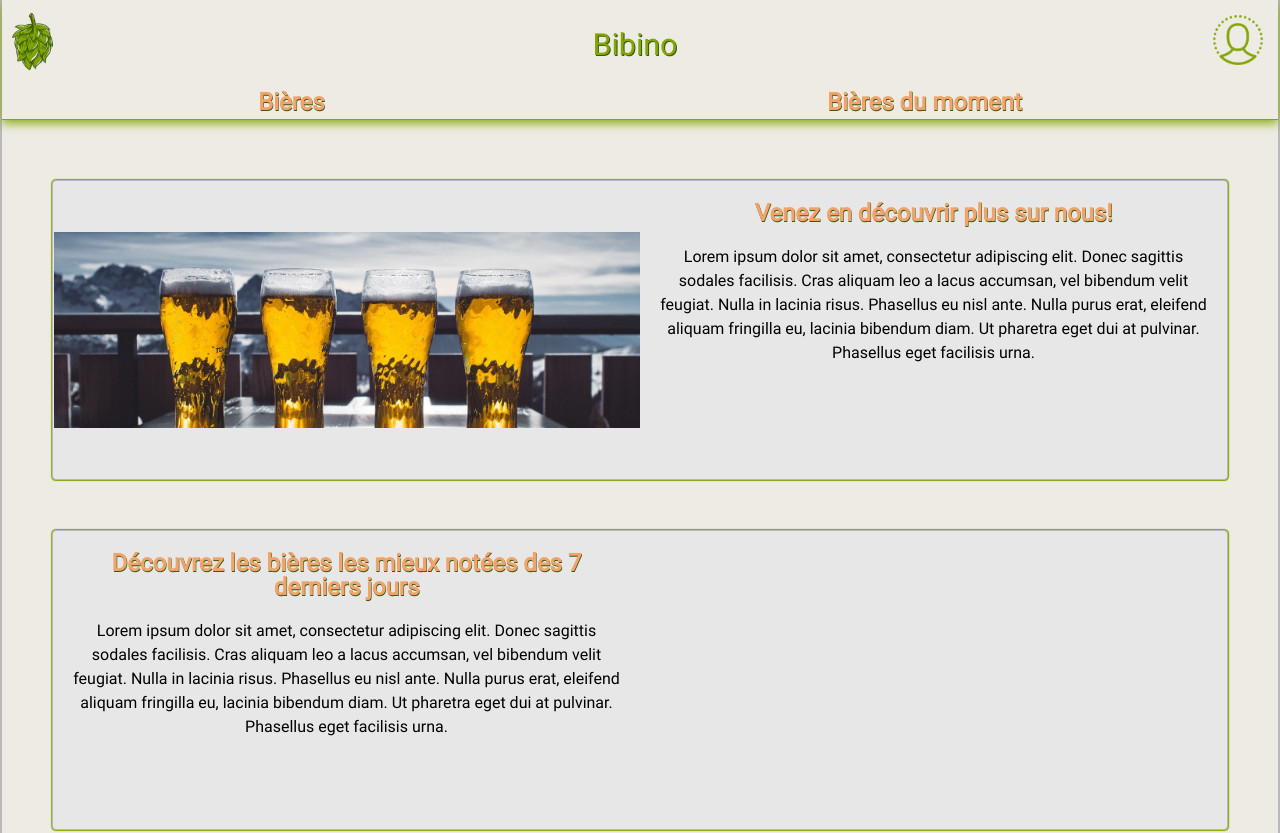
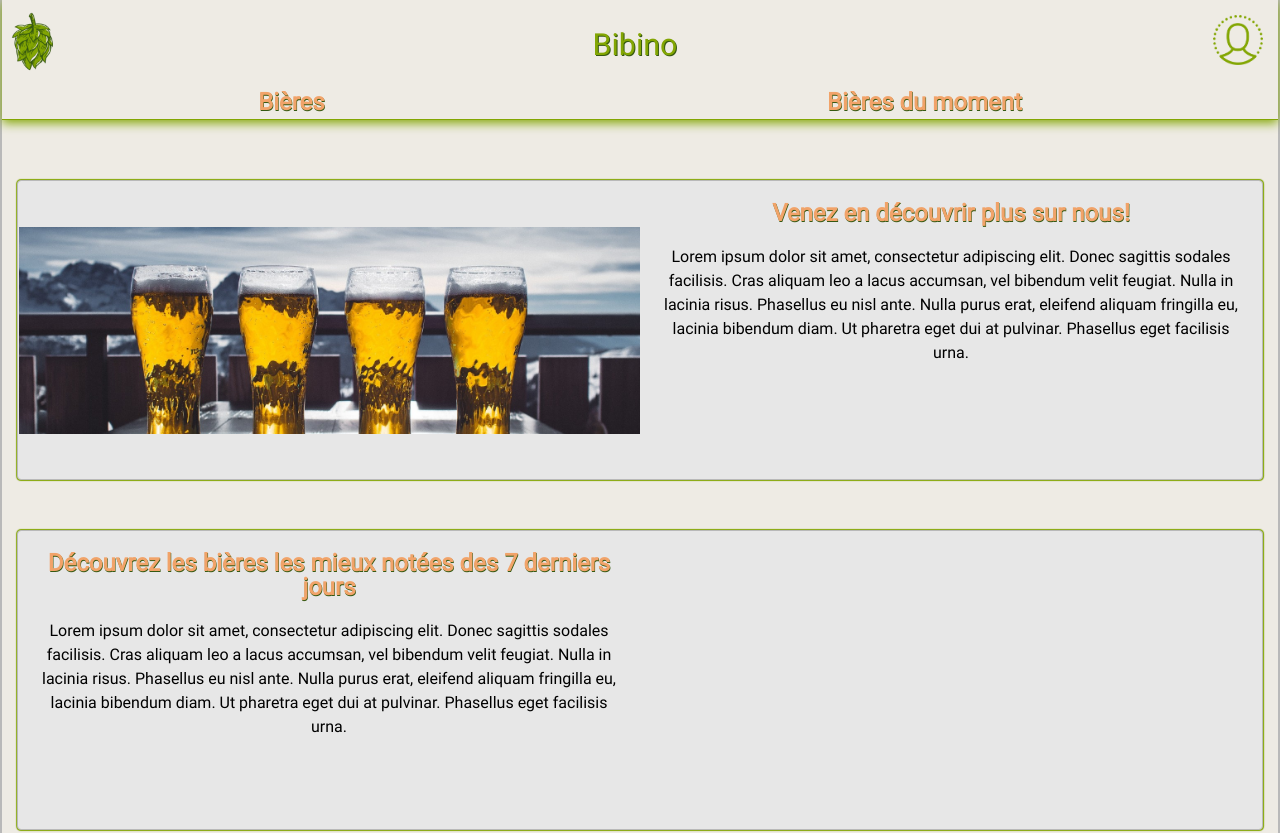
Before and after one commit to Nicolas-Verbaere/Bibino_Back, a React (Create React App) app: page / in a window 1280 px wide. Shown: the top 833 px of the page. Built offline with nearby package versions, Linux system fonts and the light colour scheme.

Commit message:
component main ok

```diff
--- a/src/components/App.js
+++ b/src/components/App.js
@@ -1,18 +1,16 @@
 import logo from "../assets/img/logo_bibino.png";
 import iconProfil from "../assets/img/icone_profil.png";
-import imgApropos from "../assets/img/articleapropos.jpg";
+
+
+import Main from './Main/Main'
 
 import './App.scss';
 
-function App() {
+const App = () => {
   return (
     <div className="App">
       <header className="header">
         <section className="top_header">
-          {/* <figcaption className="top_header_logo">
-            <img className="top_header_logo-png" src={logo} alt="" />
-            <h1 className="top_header_logo-title">Bibino</h1>
-          </figcaption> */}
           <img className="top_header-logo" src={logo} alt="" />
           <h1 className="top_header-title">Bibino</h1>
           <img className="top_header-profil" src={iconProfil} alt="profil"></img>
@@ -23,32 +21,7 @@ function App() {
         </nav>
       </header>
 
-      <main className="main">
-        <article className="main_article">
-          <img className="main_article-img" src={imgApropos} alt="" />
-          <div className="main_article_rightside">
-           <h2 className="main_article_rightside-title">Venez en découvrir plus sur nous!</h2>
-           <p className="main_article_rightside-content">Lorem ipsum dolor sit amet, consectetur adipiscing elit. Donec sagittis sodales facilisis. Cras aliquam leo a lacus accumsan, vel bibendum velit feugiat. Nulla in lacinia risus. Phasellus eu nisl ante. Nulla purus erat, eleifend aliquam fringilla eu, lacinia bibendum diam. Ut pharetra eget dui at pulvinar. Phasellus eget facilisis urna.</p>
-          </div>
-
-        </article>
-
-        <article className="main_article">
-          <img src="#" alt="" />
-          <div className="main_article_rightside">
-           <h2 className="main_article_rightside-title">Découvrez les bières les mieux notées des 7 derniers jours</h2>
-           <p className="main_article_rightside-content">Lorem ipsum dolor sit amet, consectetur adipiscing elit. Donec sagittis sodales facilisis. Cras aliquam leo a lacus accumsan, vel bibendum velit feugiat. Nulla in lacinia risus. Phasellus eu nisl ante. Nulla purus erat, eleifend aliquam fringilla eu, lacinia bibendum diam. Ut pharetra eget dui at pulvinar. Phasellus eget facilisis urna.</p>
-          </div>
-        </article>
-
-        <article className="main_article">
-          <img src="#" alt="" />
-          <div className="main_article_rightside">
-           <h2 className="main_article_rightside-title">Découvrez la liste de bière et leur avis</h2>
-           <p className="main_article_rightside-content">Lorem ipsum dolor sit amet, consectetur adipiscing elit. Donec sagittis sodales facilisis. Cras aliquam leo a lacus accumsan, vel bibendum velit feugiat. Nulla in lacinia risus. Phasellus eu nisl ante. Nulla purus erat, eleifend aliquam fringilla eu, lacinia bibendum diam. Ut pharetra eget dui at pulvinar. Phasellus eget facilisis urna.</p>
-          </div>
-        </article>
-      </main>
+      <Main/>
 
       <footer className="footer">
         <p className="footer-copyright">Copyright © 2022 Bibino - Tous droits réservés</p>
--- a/src/components/App.scss
+++ b/src/components/App.scss
@@ -65,55 +65,7 @@
   margin-right: 10px;
 }
 
-// CSS MAIN
 
-.main {
-  padding: 10px 50px 10px 50px;
-}
-
-.main_article {
-  background-color: #E7E7E7;
-  min-height: 300px;
-  margin: 50px 0;
-  border: 1px solid $color-junction;
-  display: flex;
-  border-radius: 4px;
-  box-shadow: 0.1px 0.1px 1px 1px $color-green-medium;
-
-}
-
-.main_article:hover {
-  box-shadow: 1px 1px 3px 1px $color-green-medium;
-
-  // &._rightside-title:hover {
-  //   color: $color-green-medium;
-  // }
-}
-
-.main_article-img {
-  width: 50%;
-  object-fit: contain;
-  padding-left: 1px;
-}
-
-.main_article_rightside {
-  display: flex;
-  flex-direction: column;
-  width: 50%;
-  padding: 20px
-}
-
-.main_article_rightside-title{
-  margin-bottom: 20px;
-  font-size: 1.5rem;
-  font-weight: bold;
-  color: $color-text-orange;
-  text-shadow:  0.5px 0.5px $color-green-dark
-}
-
-.main_article_rightside-content {
-  line-height: 1.5rem;
-}
 
 // CSS FOOTER
 .footer {
--- /dev/null
+++ b/src/components/Main/ArticleAPropos/ArticleAPropos.js
@@ -0,0 +1,16 @@
+import React from 'react';
+import imgApropos from "../../../assets/img/articleapropos.jpg";
+
+function ArticleAPropos () {
+
+    return (
+        <article className="main_article">
+        <img className="main_article-img" src={imgApropos} alt="" />
+        <div className="main_article_rightside">
+            <h2 className="main_article_rightside-title">Venez en découvrir plus sur nous!</h2>
+            <p className="main_article_rightside-content">Lorem ipsum dolor sit amet, consectetur adipiscing elit. Donec sagittis sodales facilisis. Cras aliquam leo a lacus accumsan, vel bibendum velit feugiat. Nulla in lacinia risus. Phasellus eu nisl ante. Nulla purus erat, eleifend aliquam fringilla eu, lacinia bibendum diam. Ut pharetra eget dui at pulvinar. Phasellus eget facilisis urna.</p>
+        </div>
+    </article>
+    )
+}
+export default React.memo(ArticleAPropos);
--- /dev/null
+++ b/src/components/Main/ArticleTopBeers/ArticleTopBeers.js
@@ -0,0 +1,14 @@
+import React from 'react';
+
+function ArticleTopBeers () {
+    return(
+    <article className="main_article">
+    <img src="#" alt="" />
+    <div className="main_article_rightside">
+        <h2 className="main_article_rightside-title">Découvrez les bières les mieux notées des 7 derniers jours</h2>
+        <p className="main_article_rightside-content">Lorem ipsum dolor sit amet, consectetur adipiscing elit. Donec sagittis sodales facilisis. Cras aliquam leo a lacus accumsan, vel bibendum velit feugiat. Nulla in lacinia risus. Phasellus eu nisl ante. Nulla purus erat, eleifend aliquam fringilla eu, lacinia bibendum diam. Ut pharetra eget dui at pulvinar. Phasellus eget facilisis urna.</p>
+    </div>
+    </article>
+    )
+}
+export default React.memo(ArticleTopBeers);
--- /dev/null
+++ b/src/components/Main/Main.js
@@ -0,0 +1,17 @@
+import React from 'react';
+
+import ArticleAPropos from "./ArticleAPropos/ArticleAPropos"
+import ArticleTopBeers from "./ArticleTopBeers/ArticleTopBeers"
+import './Main.scss'
+
+function Main (){
+
+return (
+
+    <main className="main">
+        <ArticleAPropos/>
+        <ArticleTopBeers/>
+      </main>
+    )
+}
+export default React.memo(Main);
--- /dev/null
+++ b/src/components/Main/Main.scss
@@ -0,0 +1,51 @@
+// CSS MAIN
+@import '../../style/vars';
+
+.main {
+    padding: 10px 15px 10px 15px;
+
+
+  &_article {
+    background-color: #E7E7E7;
+    min-height: 300px;
+    margin: 50px 0;
+    border: 1px solid $color-junction;
+    display: flex;
+    border-radius: 4px;
+    box-shadow: 0.1px 0.1px 1px 1px $color-green-medium;
+
+  }
+
+  &_article:hover, &_article_rightside-title:hover{
+    box-shadow: 1px 1px 3px 1px $color-green-medium;
+
+    // &_article_rightside-title:hover {
+    //   color: $color-green-medium;
+    // }
+  }
+
+  &_article-img {
+    width: 50%;
+    object-fit: contain;
+    padding-left: 1px;
+  }
+
+  &_article_rightside {
+    display: flex;
+    flex-direction: column;
+    width: 50%;
+    padding: 20px
+  }
+
+  &_article_rightside-title{
+    margin-bottom: 20px;
+    font-size: 1.5rem;
+    font-weight: bold;
+    color: $color-text-orange;
+    text-shadow:  0.5px 0.5px $color-green-dark
+  }
+
+  &_article_rightside-content {
+    line-height: 1.5rem;
+  }
+}
```
